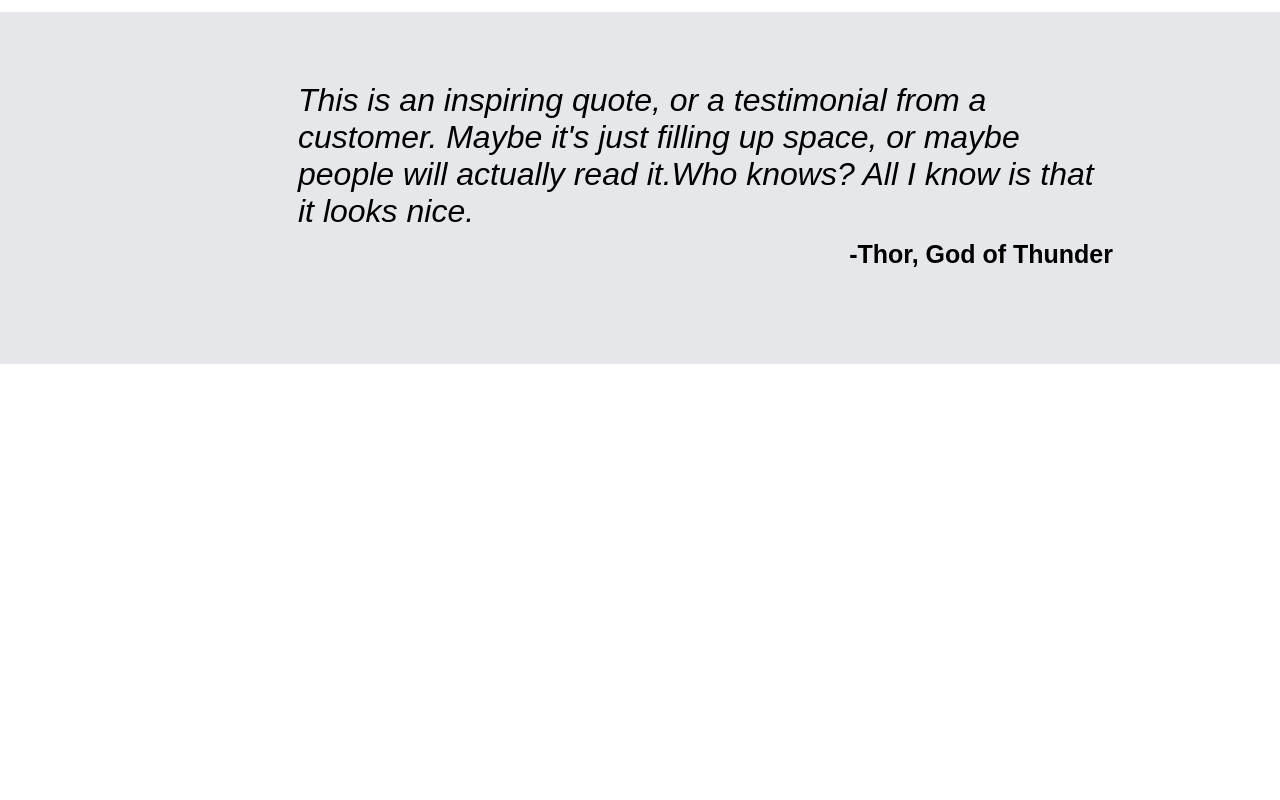
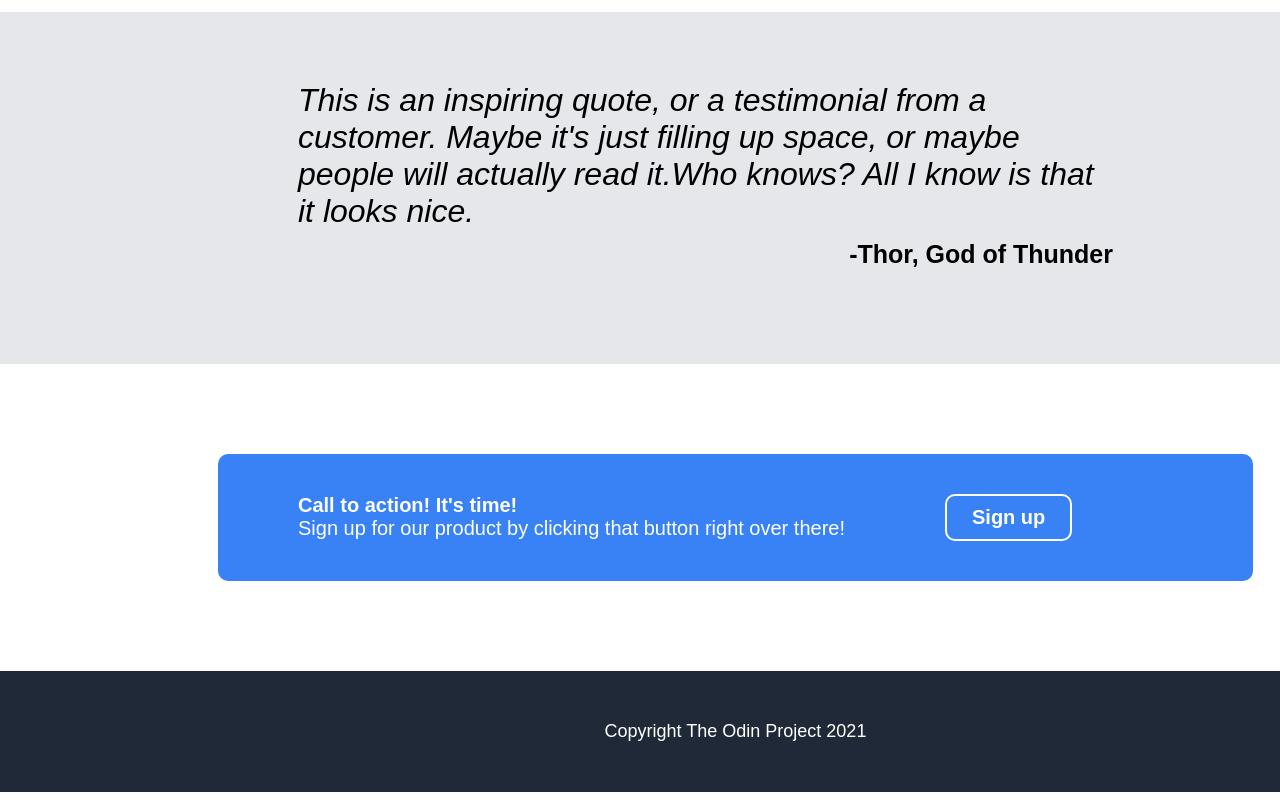
Before and after one commit to RoyDev99/First-web-page-style, a plain HTML site: page Thetext.html in a window 1280 px wide. Shown: the part 981-1781 px from the top of the page. Before the commit the page ends 1353 px from the top, so only its background shows below. Drawn offline with Linux system fonts and the light colour scheme.

Commit message:
finish Thetext.html and styles.css

```diff
--- a/Thetext.html
+++ b/Thetext.html
@@ -96,7 +96,25 @@
   </div>
 
   <div class="Fouth-section">
+   <div class="content">
 
+    <div class="bold">
+     <strong>Call to action! It's time!</strong>
+
+     <div class="text">
+       Sign up for our product by clicking that button right over there!
+     </div>
+    </div>
+    <div class="signup">
+     <strong>Sign up</strong>
+    </div>
+
+   </div>
   </div>
+
+   <div class="end">
+    Copyright The Odin Project 2021
+   </div>
+
  </body>
 </html>
--- a/styles.css
+++ b/styles.css
@@ -1,7 +1,6 @@
 .First-section{
  background-color: #1F2937;
  color: white;
- height: 25%;
  width: 1035px;
  padding-left: 220px;
  padding-right: 230px;
@@ -46,7 +45,7 @@
 
 .First-section .bold .SignUp{
  font-size: 18px;
- background-color: #0000ff;
+ background-color: #3882F6;
  margin-top: 10px;
  padding: 10px 25px;
  width: 100px;
@@ -63,7 +62,6 @@
 
 .Second-section{
  font-family: Arial;
- height: 25%;
  width: 1035px;
  padding-left: 220px;
  padding-right: 220px;
@@ -99,7 +97,6 @@ h2{
 
 .Third-section{
  background-color: #E5E7EB;
- height: 25%;
  width: 1035px;
  margin-left:-10px;
  padding-left: 300px;
@@ -123,3 +120,48 @@ p{
  padding-right: 220px;
  margin-top:10px;
 }
+
+.Fouth-section{
+ width: 1035px;
+ color:  white;
+ padding-left: 220px;
+ padding-right: 230px;
+ padding-top:90px;
+ padding-bottom: 90px;
+ margin-left: -10px;
+ font-family: Arial;
+}
+
+.Fouth-section .content{
+ background-color: #3882F6;
+ padding: 40px 80px;
+ border-radius: 10px;
+ font-size: 18px;
+ display:flex;
+}
+.Fouth-section .content .bold{
+ font-size: 20px;
+ display:flex;
+ flex-direction:column;
+}
+.Fouth-section .content .signup{
+ margin-left:100px;
+ padding: 10px 25px;
+ font-size: 20px;
+ border: 2px solid white;
+ border-radius: 10px;
+}
+.end{
+ background-color: #1F2937;
+ width: 1035px;
+ color:  white;
+ padding-left: 220px;
+ padding-right: 230px;
+ padding-top:50px;
+ padding-bottom: 50px;
+ margin-left: -10px;
+ font-family: Arial;
+ display:flex;
+ justify-content:center;
+ font-size: 18px;
+}
```
